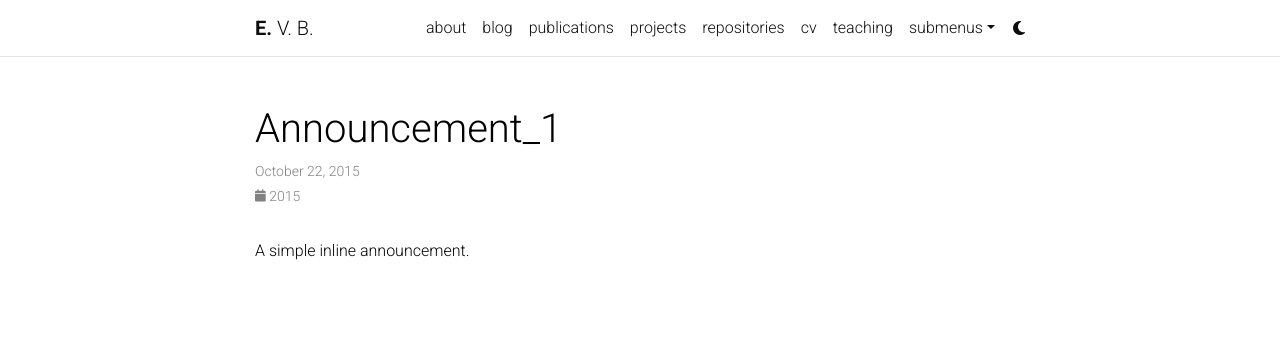
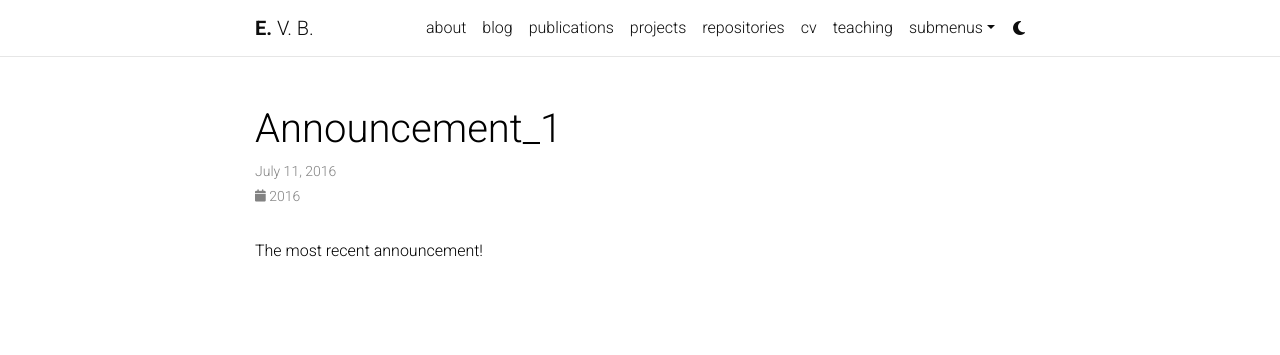
Before and after one commit to egorbronnikov/egorbronnikov.github.io, a Jekyll site: the page built from _news/announcement_1.md, in a window 1280 px wide. Shown: the top 355 px of the page. Built offline with Jekyll 4.4.1, drawn with Linux system fonts in a browser that asks for light colours; comment, search, counter and statistics services are not loaded; a style sheet for code colours, icons or effects is not loaded.

Commit message:
Update announcement_1.md

```diff
--- a/_news/announcement_1.md
+++ b/_news/announcement_1.md
@@ -1,8 +1,8 @@
 ---
 layout: post
-date: 2015-10-22 15:59:00-0400
+date: 2016-07-11 19:46:00-0400
 inline: true
 related_posts: false
 ---
 
-A simple inline announcement.
+The most recent announcement!
```
